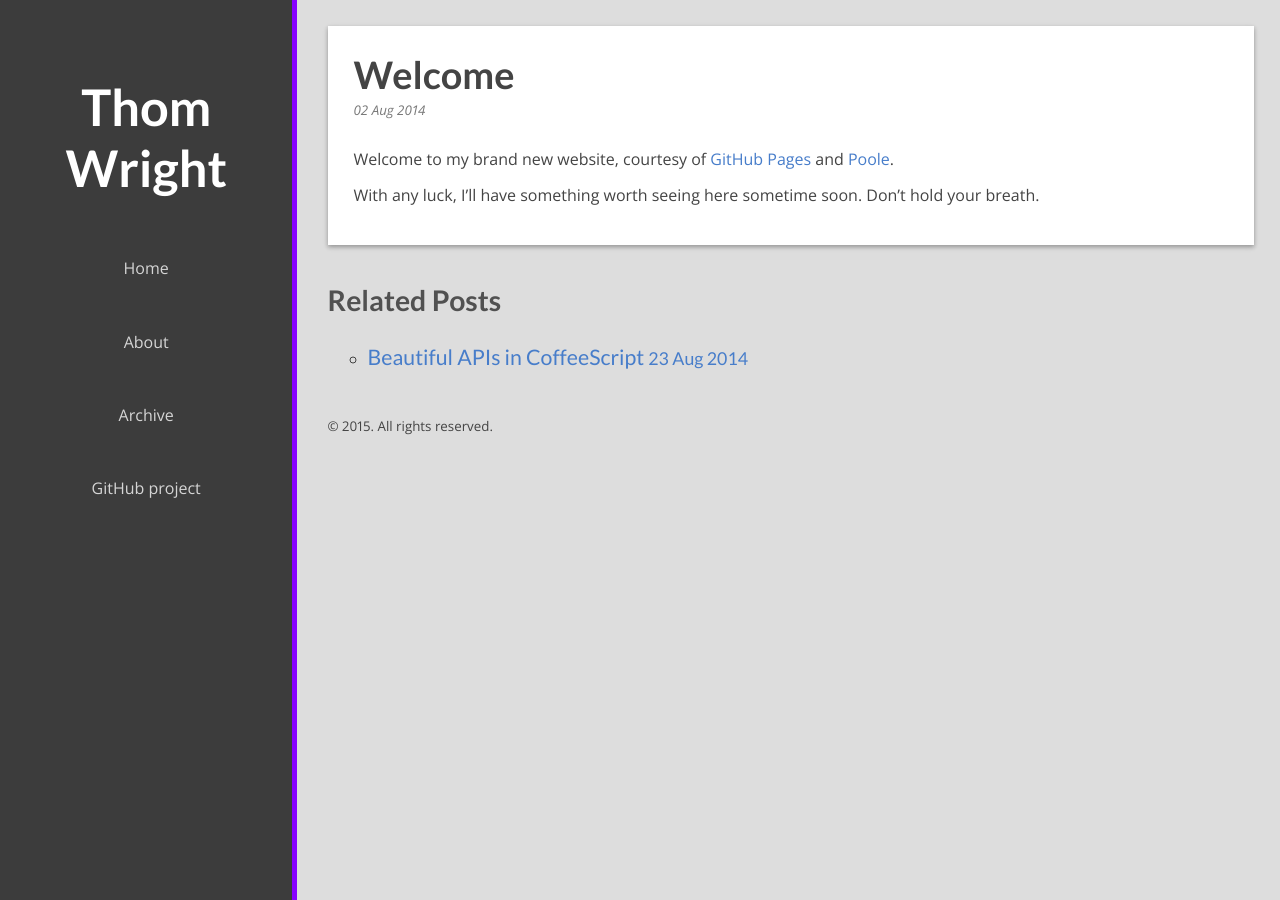
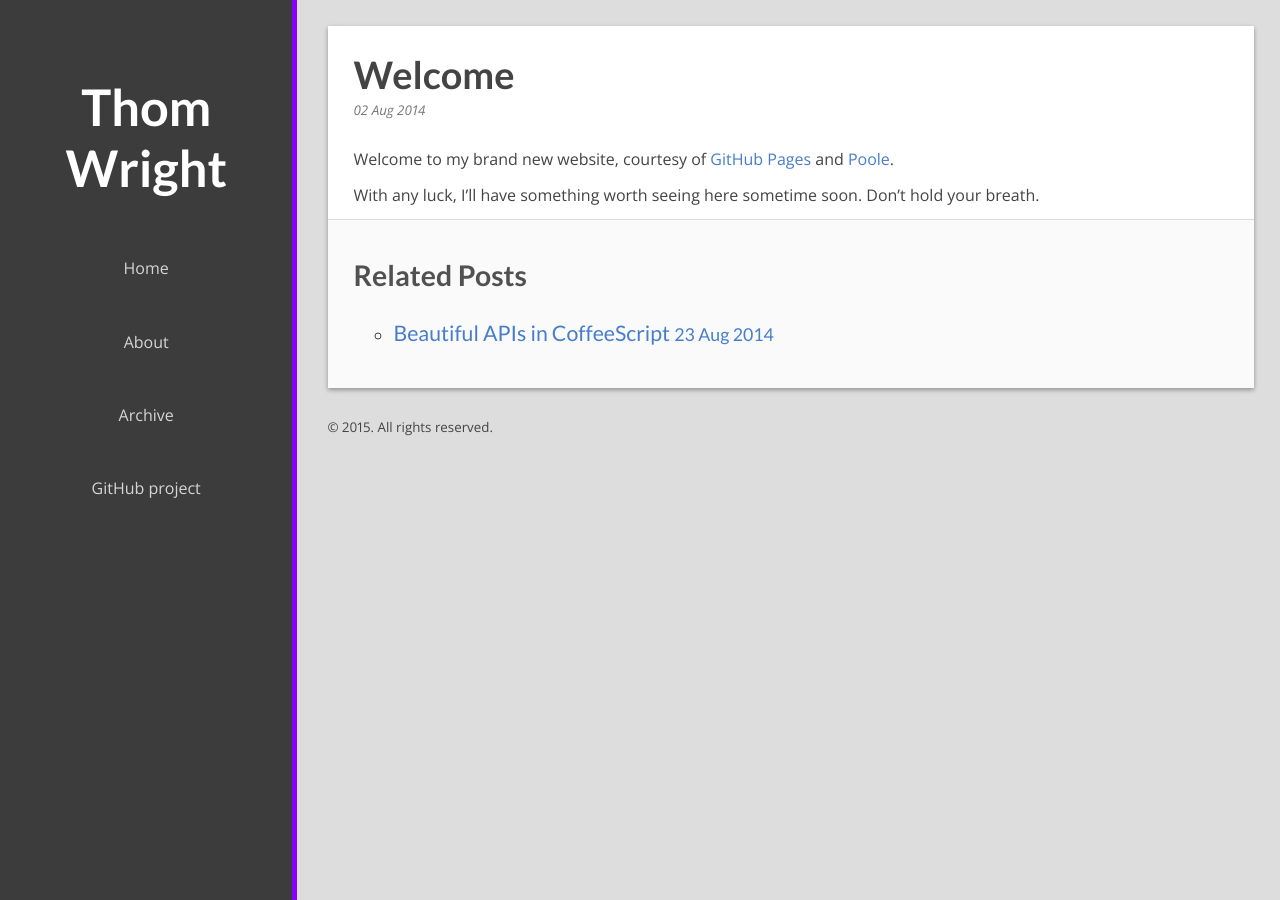
Before and after one commit to ThomWright/ThomWright.github.io, a Jekyll site: the page built from _posts/2014-08-02-welcome.md, in a window 1280 px wide. Built offline with Jekyll 4.4.1, drawn with Linux system fonts in a browser that asks for light colours; nearby versions of some CDN libraries; Markdown is read by kramdown in place of the engine named in the settings.

Commit message:
Style footers for full-page articles

```diff
--- a/_includes/article.html
+++ b/_includes/article.html
@@ -20,6 +20,7 @@
     <small class="post-date"><time datetime="{{ article.date | date: "%Y-%m-%d" }}">{{ article.date | date_to_string }}</time></small><br>
     {% include guest_author.html guest=article.guest_author %}
   </header>
+
   <div>
     {% if full_page %}
       {{ content }}
@@ -27,4 +28,26 @@
       {{ article.content }}
     {% endif %}
   </div>
+
+  {% if full_page %}
+  <footer>
+    <div class="related">
+      <h2>Related Posts</h2>
+      <ul class="related-posts">
+        {% for rel_post in site.related_posts limit:3 %}
+          <li>
+            <h3>
+              <a href="{{ rel_post.url }}">
+                {{ rel_post.title }}
+                <small>{{ rel_post.date | date_to_string }}</small>
+              </a>
+            </h3>
+          </li>
+        {% endfor %}
+      </ul>
+    </div>
+
+    {% include comments.html %}
+  </footer>
+  {% endif %}
 </article>
--- a/_layouts/post.html
+++ b/_layouts/post.html
@@ -3,23 +3,3 @@ layout: default
 ---
 
 {% include article.html %}
-
-<footer>
-  <div class="related">
-    <h2>Related Posts</h2>
-    <ul class="related-posts">
-      {% for rel_post in site.related_posts limit:3 %}
-        <li>
-          <h3>
-            <a href="{{ rel_post.url }}">
-              {{ rel_post.title }}
-              <small>{{ rel_post.date | date_to_string }}</small>
-            </a>
-          </h3>
-        </li>
-      {% endfor %}
-    </ul>
-  </div>
-
-  {% include comments.html %}
-</footer>
--- a/public/css/_sass/_articles.scss
+++ b/public/css/_sass/_articles.scss
@@ -4,11 +4,20 @@
 article {
   background-color: white;
   @include card;
-  padding: $gutter;
+
   margin-bottom: $gutter;
-
   &:last-child {
     margin-bottom: 0;
+  }
+
+  > * {
+    @include horizontal-padding($gutter);
+    &:first-child {
+      padding-top: $gutter;
+    }
+    &:last-child {
+      padding-bottom: $gutter;
+    }
   }
 
   header {
@@ -18,6 +27,11 @@ article {
     margin-bottom: $gutter;
   }
 
+  footer {
+    background: darken(white, 2%);
+    border-top: 1px solid $gray-lightest;
+  }
+
   .post-date,
   .guest-author {
     font-style: italic;
```
